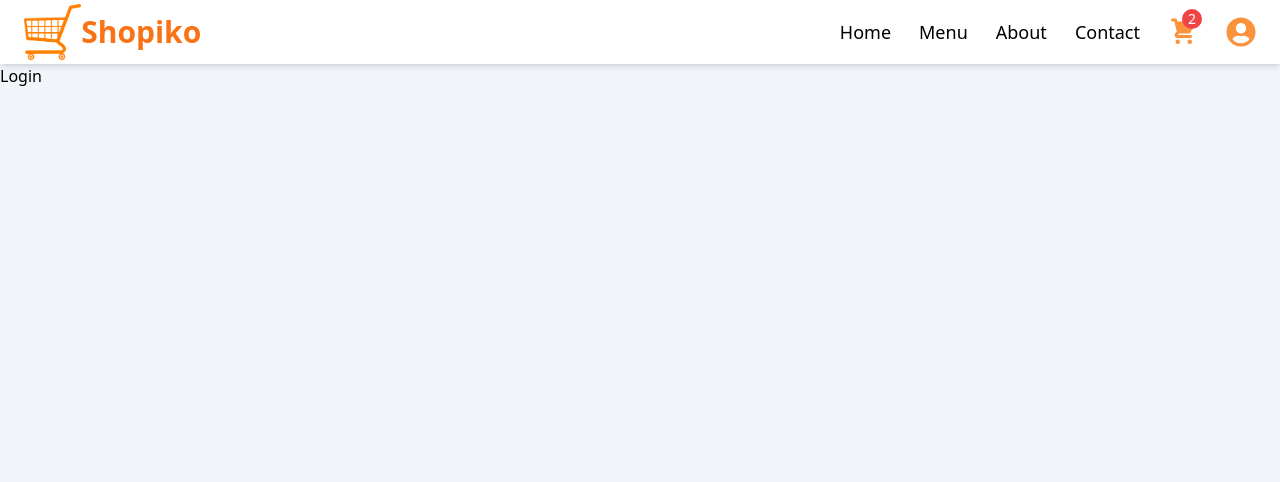
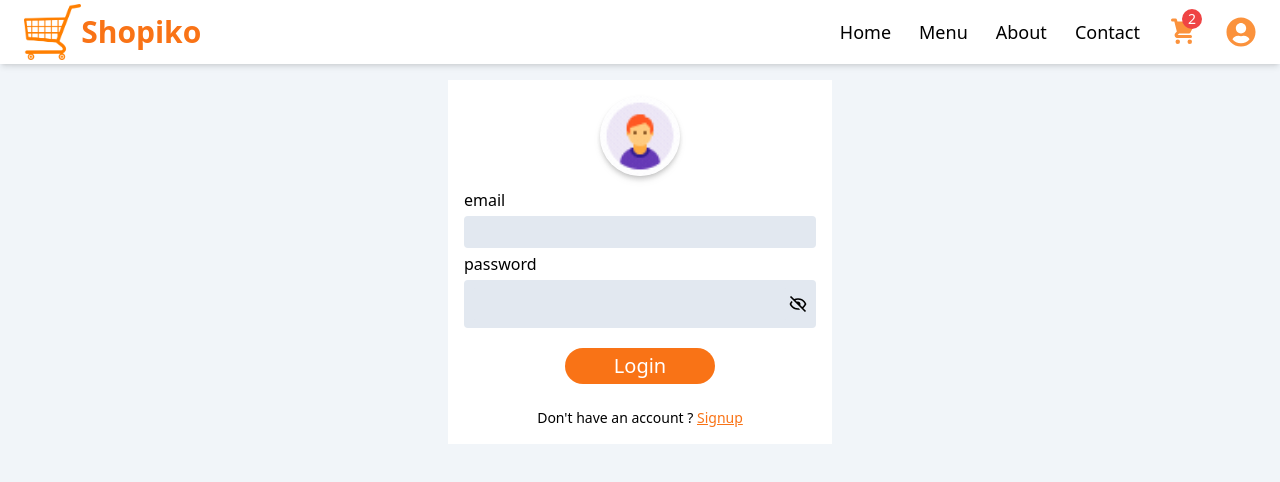
Before and after one commit to krishnadev7/ecom-app, a React (Vite) app in the folder frontend/: page /login in a window 1280 px wide. Shown: the top 482 px of the page. Built offline with nearby package versions, Linux system fonts and the light colour scheme.

Commit message:
Login fontend login completed

```diff
--- a/frontend/src/pages/Login.jsx
+++ b/frontend/src/pages/Login.jsx
@@ -1,9 +1,117 @@
-import React from 'react'
+import { useState } from 'react';
+import { Link } from 'react-router-dom';
+import signUp from '../assets/signup.gif';
+import { BiHide, BiShow } from 'react-icons/bi';
+import toast, { Toaster } from 'react-hot-toast';
+
+import { useFormik } from 'formik';
+import * as Yup from 'yup';
 
 const Login = () => {
+  const [showPassword, setShowPassword] = useState(false);
+
+  const formik = useFormik({
+    initialValues: {
+      email: '',
+      password: '',
+    },
+
+    validationSchema: Yup.object({
+      email: Yup.string()
+        .email('Invalid email address')
+        .required('email is required'),
+      password: Yup.string()
+        .min(6, 'Password must be 6 characters long')
+        .required('password is required'),
+    }),
+
+    onSubmit: values => {
+      toast('Successfull Login...!', {
+        icon: '👍',
+        style: { backgroundColor: 'green', color: 'white' },
+      });
+      console.log(values);
+    },
+  });
+
+  const handleShowPassword = e => {
+    // e.preventDefault();
+    setShowPassword(!showPassword);
+  };
+
   return (
-    <div>Login</div>
-  )
-}
+    <div className='p-3 md:p-4'>
+      <Toaster position='top-center' reverseOrder={false} />
+      <div className='w-full max-w-sm bg-white m-auto flex flex-col items-center p-4'>
+        {/* <h1 className='text-center text-2xl font-bold'>SignUp</h1> */}
+        <div className='w-20 overflow-hidden drop-shadow-md shadow-md rounded-full '>
+          <img src={signUp} alt='' className='w-full' />
+        </div>
 
-export default Login
+        <form
+          className='w-full py-3 flex flex-col'
+          autoComplete='off'
+          onSubmit={formik.handleSubmit}
+        >
+          <label htmlFor='email'>email</label>
+          <input
+            type='email'
+            id='email'
+            name='email'
+            className='w-full mt-1 mb-1 px-2 py-1 rounded bg-slate-200 focus-within:outline-orange-500'
+            onChange={formik.handleChange}
+            onBlur={formik.handleBlur}
+            value={formik.values.email}
+          />
+          {formik.touched.email && formik.errors.email ? (
+            <div className='text-red-600 mb-2  text-xl'>
+              {formik.errors.email}
+            </div>
+          ) : null}
+
+          <label htmlFor='password'>password</label>
+          <div className='flex px-2 py-1 mt-1 mb-1 rounded bg-slate-200 items-center focus-within:outline focus-within:outline-orange-500'>
+            <input
+              type={showPassword ? 'text' : 'password'}
+              id='password'
+              name='password'
+              className='w-full mt-1 mb-1 px-2 py-1 rounded bg-slate-200 border-none outline-none'
+              onChange={formik.handleChange}
+              onBlur={formik.handleBlur}
+              value={formik.values.password}
+            />
+            {!showPassword ? (
+              <span className='text-xl' onClick={handleShowPassword}>
+                {<BiHide />}
+              </span>
+            ) : (
+              <span className='text-xl' onClick={handleShowPassword}>
+                {<BiShow />}
+              </span>
+            )}
+          </div>
+          {formik.touched.password && formik.errors.password ? (
+            <div className='text-red-600 mb-2 text-xl'>
+              {formik.errors.password}
+            </div>
+          ) : null}
+
+          <button
+            type='submit'
+            className='w-full max-w-[150px] m-auto bg-orange-500 hover:bg-orange-400 rounded-full cursor-pointer text-white text-xl font-medium text-center py-1 mt-4'
+          >
+            Login
+          </button>
+        </form>
+        <p className='text-sm mt-3'>
+          Don't have an account ?{' '}
+          <Link to='/signup' className='text-orange-500 underline'>
+            Signup
+          </Link>
+        </p>
+      </div>
+    </div>
+  );
+};
+
+export default Login;
--- a/frontend/src/pages/Signup.jsx
+++ b/frontend/src/pages/Signup.jsx
@@ -1,5 +1,5 @@
 import { useState } from 'react';
-import { Link } from 'react-router-dom';
+import { Link, useNavigate } from 'react-router-dom';
 import signUp from '../assets/signup.gif';
 import { BiHide, BiShow } from 'react-icons/bi';
 import toast, { Toaster } from 'react-hot-toast';
@@ -8,6 +8,7 @@ import {useFormik} from 'formik'
 import * as Yup from 'yup';
 
 const Signup = () => {
+  const navigate = useNavigate();
   const [showPassword, setShowPassword] = useState(false);
   const [showConfirmPassword, setConfirmPassword] = useState(false);
 
@@ -24,13 +25,18 @@ const Signup = () => {
       lastName: Yup.string().required('lastname is required'),
       email: Yup.string().email('Invalid email address').required('email is required'),
       password: Yup.string().min(6, 'Password must be 6 characters long').required('password is required'),
-      confirmPassword: Yup.string().oneOf([Yup.ref('password'),null], 'Passwords must match..!')
+      confirmPassword: Yup.string().oneOf([Yup.ref('password'),null], 'Passwords must match..!').required("Please confirm your password..!")
     }),
     onSubmit: values => {
       toast('Successfully Registered...!', {
         icon: '👍',
         style: { backgroundColor: 'green', color: 'white' },
       });
+
+      setTimeout(() => {
+       navigate('/login');
+      },4000);
+
       console.log(values);
     }
   })
```
